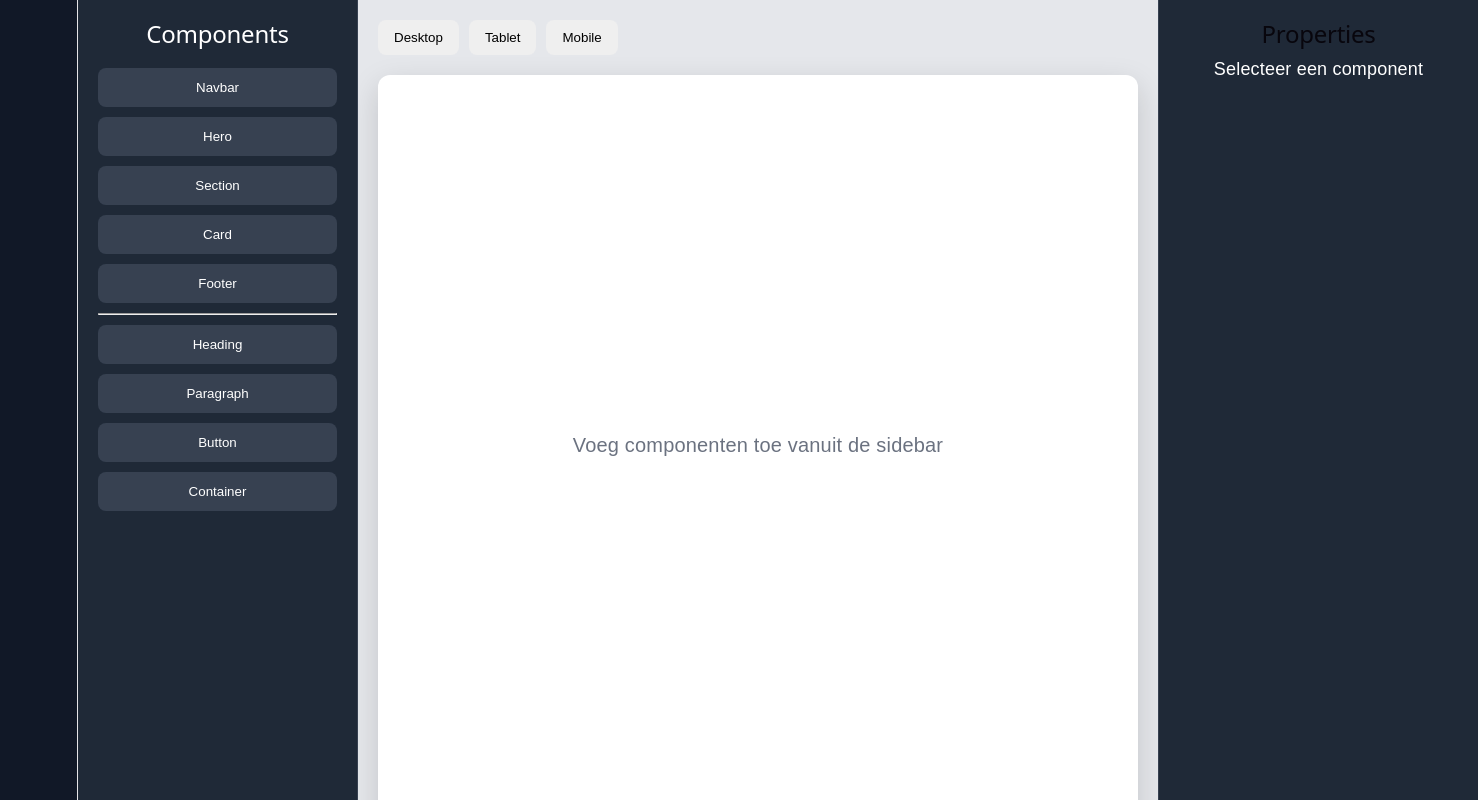
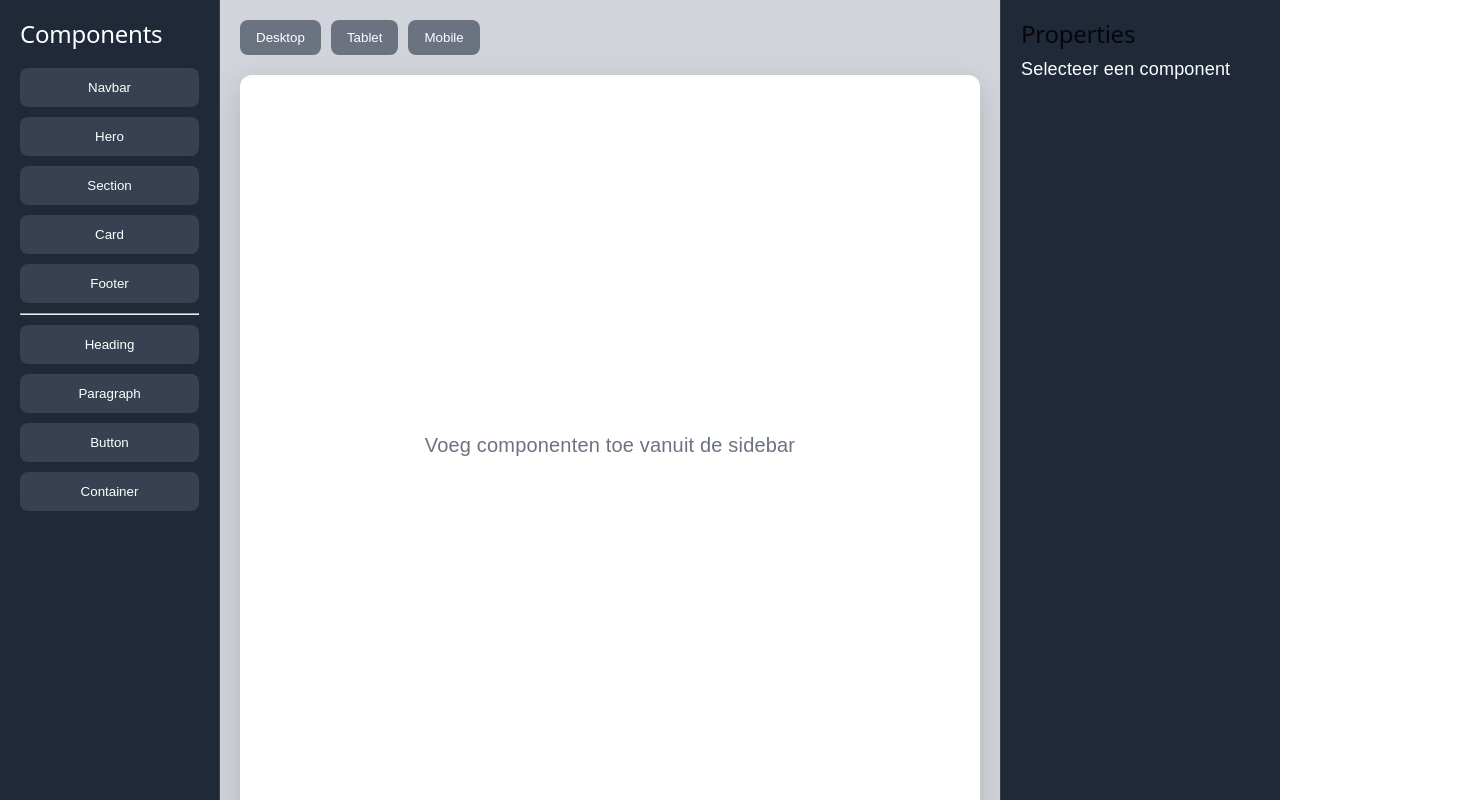
Before and after one commit to itzmitto/html-css-builder, a React (Vite) app: page / in a window 1280 px wide. Shown: the whole page, 1478 px wide, since content can reach past the window. Built offline with nearby package versions, Linux system fonts and the light colour scheme.

Commit message:
Refactor CSS for improved layout and consistency

```diff
--- a/src/App.css
+++ b/src/App.css
@@ -11,7 +11,7 @@ body {
 
 .editor {
   display: grid;
-  grid-template-columns: 280px minmax(800px, 1fr) 320px;
+  grid-template-columns: 220px 1fr 280px;
   height: 100vh;
 }
 
@@ -22,6 +22,7 @@ body {
   display: flex;
   flex-direction: column;
   gap: 10px;
+  min-width: 220px;
 }
 
 .sidebar h2 {
@@ -36,7 +37,7 @@ body {
   cursor: pointer;
   background: #374151;
   color: white;
-  transition: .2s;
+  transition: 0.2s;
 }
 
 .sidebar button:hover {
@@ -44,14 +45,17 @@ body {
 }
 
 .canvas {
-  background: #e5e7eb;
+  background: #d1d5db;
   display: flex;
   flex-direction: column;
+  align-items: center;
   padding: 20px;
   overflow: auto;
 }
 
 .canvas-header {
+  width: 100%;
+  max-width: 1600px;
   display: flex;
   gap: 10px;
   margin-bottom: 20px;
@@ -62,16 +66,17 @@ body {
   border: none;
   border-radius: 8px;
   cursor: pointer;
+  background: #6b7280;
+  color: white;
 }
 
 .desktop-preview {
   width: 100%;
-  max-width: 1400px;
   min-height: 1200px;
   background: white;
   border-radius: 12px;
   padding: 20px;
-  box-shadow: 0 10px 30px rgba(0, 0, 0, .15);
+  box-shadow: 0 10px 30px rgba(0, 0, 0, 0.15);
 }
 
 .empty-state {
@@ -83,20 +88,12 @@ body {
   font-size: 20px;
 }
 
-.canvas-block {
-  background: white;
-  border: 2px dashed #cbd5e1;
-  padding: 30px;
-  margin-bottom: 15px;
-  border-radius: 10px;
-  font-weight: bold;
-}
-
 .properties {
   background: #1f2937;
   color: white;
   padding: 20px;
   border-left: 1px solid #374151;
+  min-width: 280px;
 }
 
 .navbar-preview {
@@ -164,7 +161,6 @@ body {
 }
 
 .heading-preview {
-  font-size: 48px;
   margin-bottom: 20px;
 }
 
--- a/src/index.css
+++ b/src/index.css
@@ -9,10 +9,11 @@
   --accent-border: rgba(170, 59, 255, 0.5);
   --social-bg: rgba(244, 243, 236, 0.5);
   --shadow:
-    rgba(0, 0, 0, 0.1) 0 10px 15px -3px, rgba(0, 0, 0, 0.05) 0 4px 6px -2px;
+    rgba(0, 0, 0, 0.1) 0 10px 15px -3px,
+    rgba(0, 0, 0, 0.05) 0 4px 6px -2px;
 
-  --sans: system-ui, 'Segoe UI', Roboto, sans-serif;
-  --heading: system-ui, 'Segoe UI', Roboto, sans-serif;
+  --sans: system-ui, "Segoe UI", Roboto, sans-serif;
+  --heading: system-ui, "Segoe UI", Roboto, sans-serif;
   --mono: ui-monospace, Consolas, monospace;
 
   font: 18px/145% var(--sans);
@@ -24,8 +25,10 @@
   text-rendering: optimizeLegibility;
   -webkit-font-smoothing: antialiased;
   -moz-osx-font-smoothing: grayscale;
+}
 
-  @media (max-width: 1024px) {
+@media (max-width: 1024px) {
+  :root {
     font-size: 16px;
   }
 }
@@ -42,7 +45,8 @@
     --accent-border: rgba(192, 132, 252, 0.5);
     --social-bg: rgba(47, 48, 58, 0.5);
     --shadow:
-      rgba(0, 0, 0, 0.4) 0 10px 15px -3px, rgba(0, 0, 0, 0.25) 0 4px 6px -2px;
+      rgba(0, 0, 0, 0.4) 0 10px 15px -3px,
+      rgba(0, 0, 0, 0.25) 0 4px 6px -2px;
   }
 
   #social .button-icon {
@@ -50,16 +54,13 @@
   }
 }
 
+html,
+body,
 #root {
-  width: 1126px;
-  max-width: 100%;
-  margin: 0 auto;
-  text-align: center;
-  border-inline: 1px solid var(--border);
-  min-height: 100svh;
-  display: flex;
-  flex-direction: column;
-  box-sizing: border-box;
+  width: 100%;
+  height: 100%;
+  margin: 0;
+  padding: 0;
 }
 
 body {
@@ -77,20 +78,28 @@ h1 {
   font-size: 56px;
   letter-spacing: -1.68px;
   margin: 32px 0;
-  @media (max-width: 1024px) {
+}
+
+@media (max-width: 1024px) {
+  h1 {
     font-size: 36px;
     margin: 20px 0;
   }
 }
+
 h2 {
   font-size: 24px;
   line-height: 118%;
   letter-spacing: -0.24px;
   margin: 0 0 8px;
-  @media (max-width: 1024px) {
+}
+
+@media (max-width: 1024px) {
+  h2 {
     font-size: 20px;
   }
 }
+
 p {
   margin: 0;
 }
```
